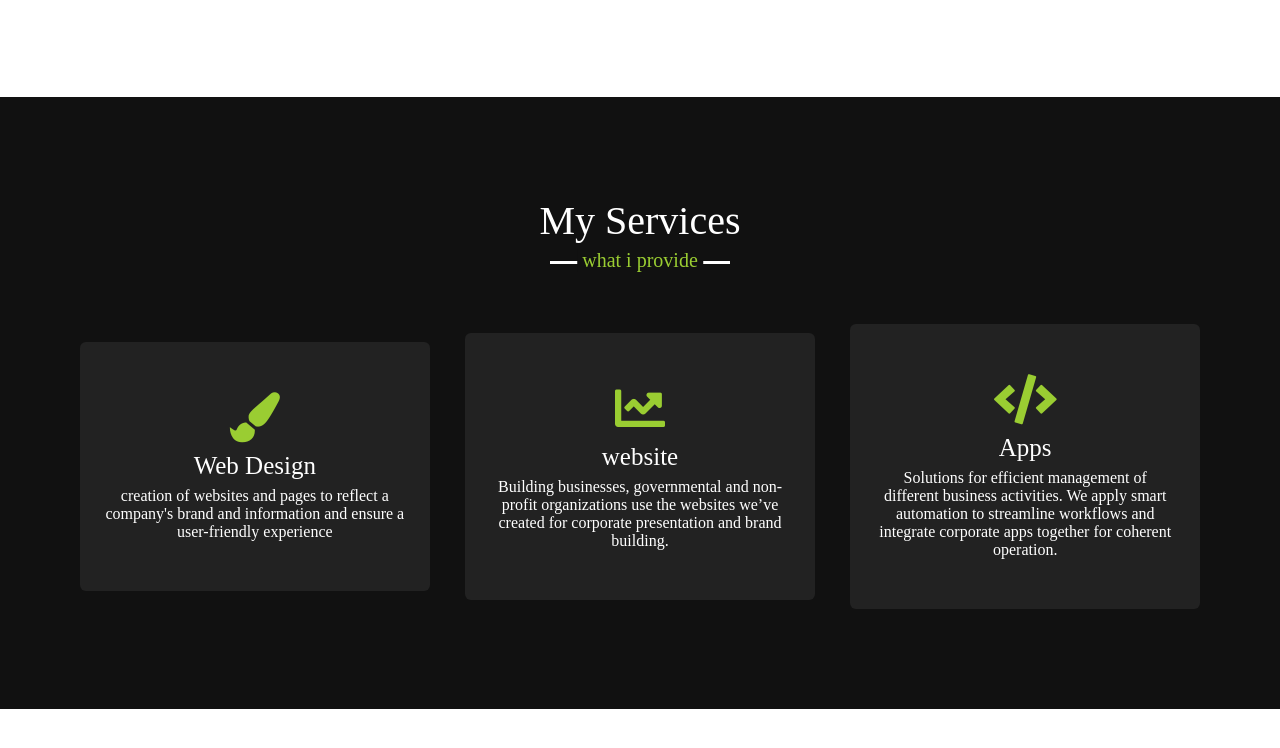
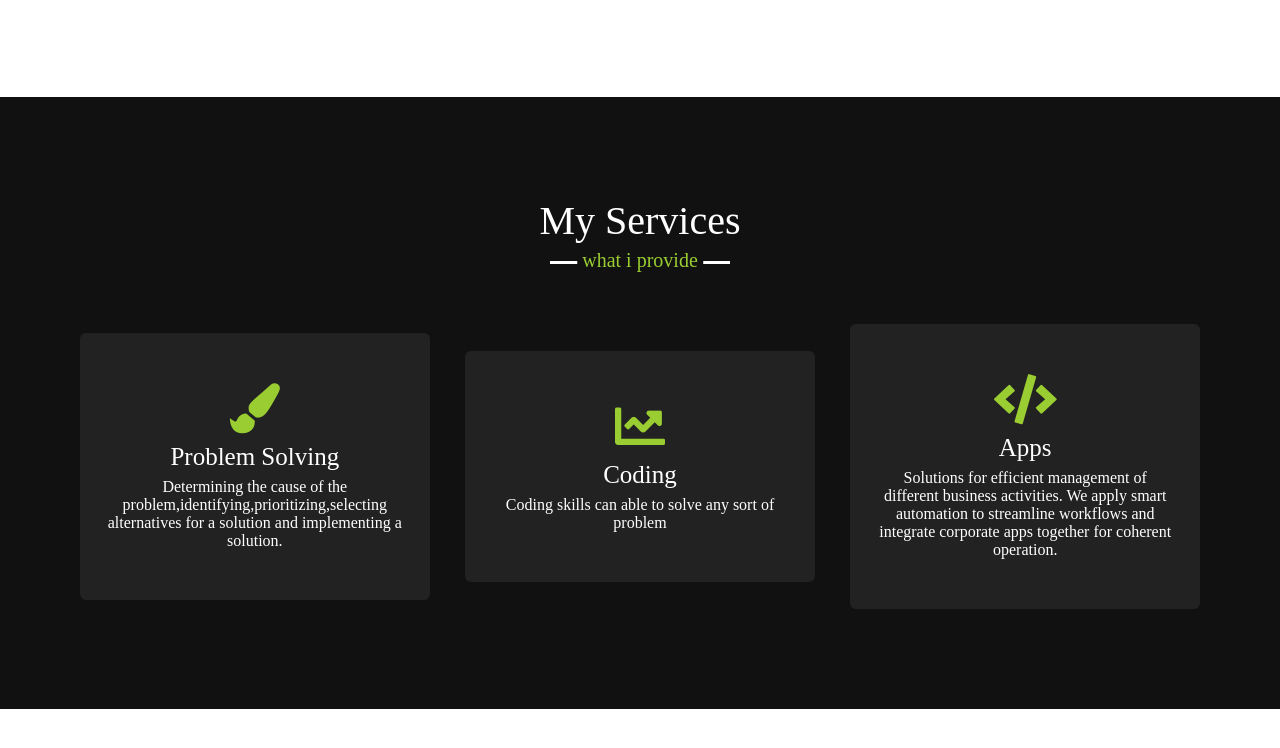
Before and after one commit to Sindhu-95/.git.io, a plain HTML site: page index.html in a window 1280 px wide. Shown: the part 1434-2182 px from the top of the page. Drawn offline with nearby package versions, Linux system fonts and the light colour scheme.

Commit message:
index.html

```diff
--- a/index.html
+++ b/index.html
@@ -57,6 +57,7 @@
                 </div>
                 <div class="column right">
                     <div class="text">I'm Sindhu and I'm a <span class="typing-2"></span></div>
+                    <p>Student At CMR ENGINEERING COLLEGE</p>
                     <a href="#">Download CV</a>
                 </div>
             </div>
@@ -71,15 +72,15 @@
                 <div class="card">
                     <div class="box">
                         <i class="fas fa-paint-brush"></i>
-                        <div class="text">Web Design</div>
-                        <p>creation of websites and pages to reflect a company's brand and information and ensure a user-friendly experience</p>
+                        <div class="text">Problem Solving</div>
+                        <p>Determining the cause of the problem,identifying,prioritizing,selecting alternatives for a solution and implementing a solution.</p>
                     </div>
                 </div>
                 <div class="card">
                     <div class="box">
                         <i class="fas fa-chart-line"></i>
-                        <div class="text">website</div>
-                        <p>Building businesses, governmental and non-profit organizations use the websites we’ve created for corporate presentation and brand building.</p>
+                        <div class="text">Coding</div>
+                        <p>Coding skills can able to solve any sort of problem</p>
                     </div>
                 </div>
                 <div class="card">
```
